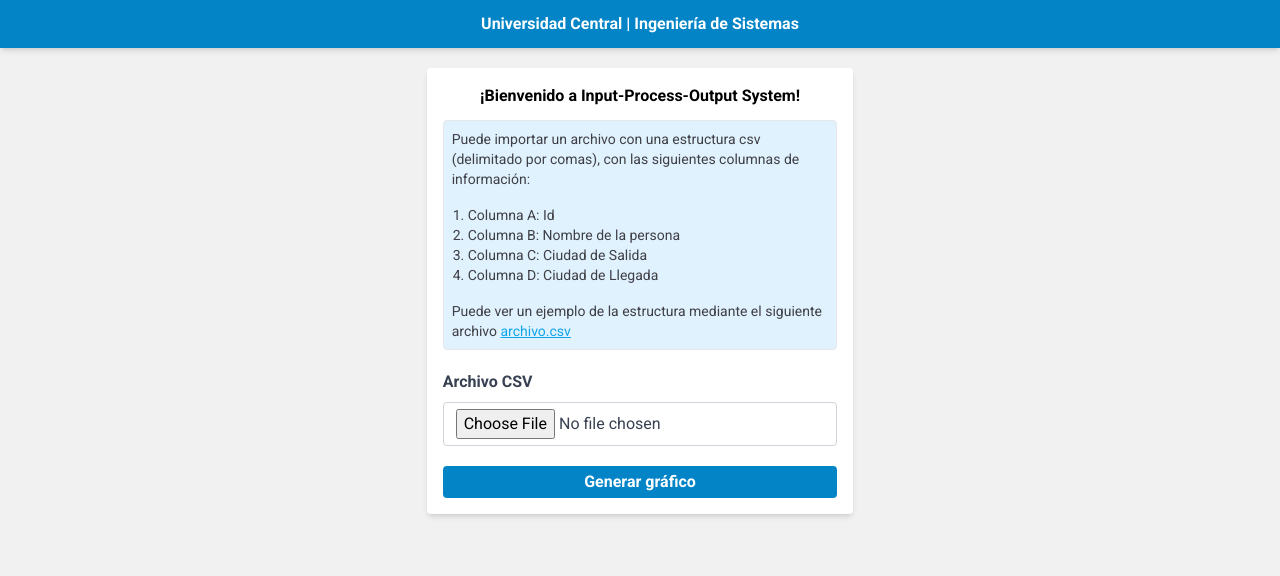
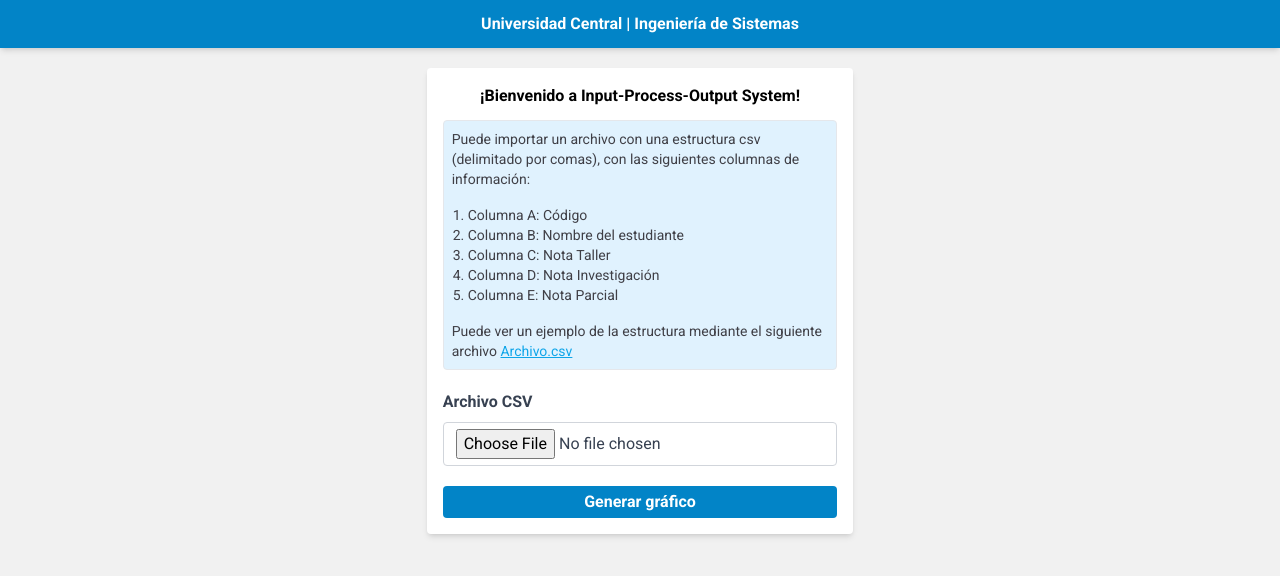
Before and after one commit to pr0317/input-process-output, a Next.js app: page / in a window 1280 px wide. Shown: the top 576 px of the page. Built offline with nearby package versions, Linux system fonts and the light colour scheme; what tw-elements would draw is missing.

Commit message:
fix: fixed new line in render view and automatization of the notes

```diff
--- a/pages/charts/index.tsx
+++ b/pages/charts/index.tsx
@@ -5,6 +5,7 @@ de Next js
 
 import { Component } from 'react'
 import Chart from 'chart.js';
+import { CLIENT_RENEG_LIMIT } from 'tls';
 
 
 class Charts extends Component<{}, { mainData: any }> {
@@ -29,7 +30,6 @@ class Charts extends Component<{}, { mainData: any }> {
     }, () => {
       const canvas: any = document.getElementById('graph_2') as HTMLCanvasElement;
       const ctx: any = canvas.getContext('2d');
-
       let barCombinedLine: object = {
         labels: this.state.mainData.map((element:any) => element.studentName.split(" ")[0]),
         datasets: [
--- a/pages/index.tsx
+++ b/pages/index.tsx
@@ -50,15 +50,16 @@ una ruta diferente.
       if(!dataParse.errors.length){
         dataParse.data.shift();
         dataParse.data.forEach((element:any)=> {
-          this.mainData.push({
-            it: parseInt(element[0]),
-            studentID: parseInt(element[1]),
-            studentName: element[2],
-            homework: parseFloat(element[4]),
-            laboratory: parseFloat(element[5]),
-            exam: parseFloat(element[6]),
-            finalGrade: parseFloat(element[7]),
-          });
+          if(element[0] && element[0] != ""){
+            this.mainData.push({
+              studentID: parseInt(element[0]),
+              studentName: element[1],
+              homework: parseFloat(element[2]),
+              laboratory: parseFloat(element[3]),
+              exam: parseFloat(element[4]),
+              finalGrade: Math.round(((parseFloat(element[2]) + parseFloat(element[3]) + parseFloat(element[4])) / 3) * 100) / 100,
+            });
+          }
         });
 
         localStorage.setItem("json",JSON.stringify(this.mainData));
@@ -88,12 +89,13 @@ una ruta diferente.
         <div className='p-2 bg-sky-100 text-zinc-700 rounded border w-full text-sm'>
           <p>Puede importar un archivo con una estructura csv (delimitado por comas), con las siguientes columnas de información:</p>
           <ul className='list-decimal m-4'>
-            <li>Columna A: Id</li>
-            <li>Columna B: Nombre de la persona</li>
-            <li>Columna C: Ciudad de Salida</li>
-            <li>Columna D: Ciudad de Llegada</li>
+            <li>Columna A: Código</li>
+            <li>Columna B: Nombre del estudiante</li>
+            <li>Columna C: Nota Taller</li>
+            <li>Columna D: Nota Investigación</li>
+            <li>Columna E: Nota Parcial</li>
           </ul>
-          <p>Puede ver un ejemplo de la estructura mediante el siguiente archivo <a href="https://github.com/pr0317/input-process-output/blob/main/data/data_v2.csv" className='underline text-sky-500'>archivo.csv</a></p>
+          <p>Puede ver un ejemplo de la estructura mediante el siguiente archivo <a href="https://github.com/pr0317/input-process-output/blob/main/data/data.csv" className='underline text-sky-500' target="_blank">Archivo.csv</a></p>
         </div>
         <div className='my-2'>
           <label htmlFor="formFile" className="form-label inline-block mb-2 text-gray-700 font-bold">Archivo CSV</label>
```
Also changed, not shown: data/data.csv, data/data_v1.csv (deleted), data/data_v2.csv (deleted), 1 other file (tests, documents, lock files or other folders).
